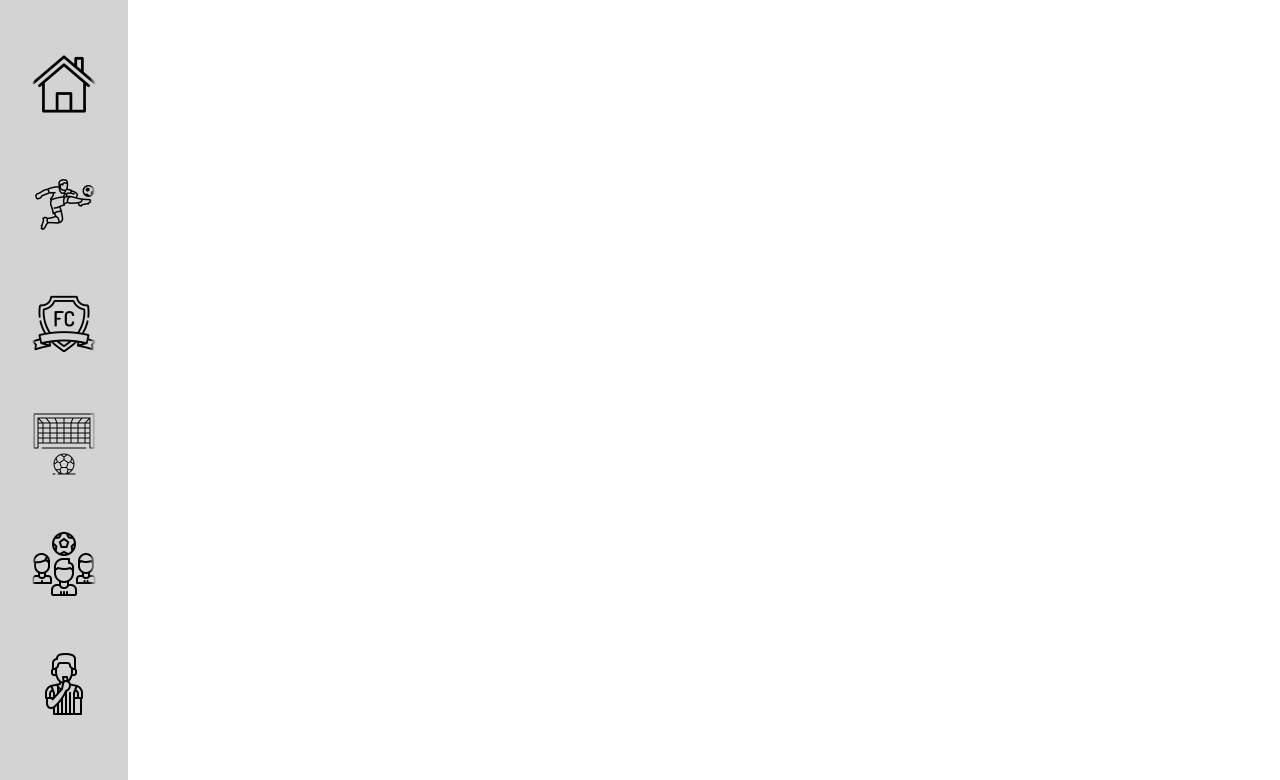
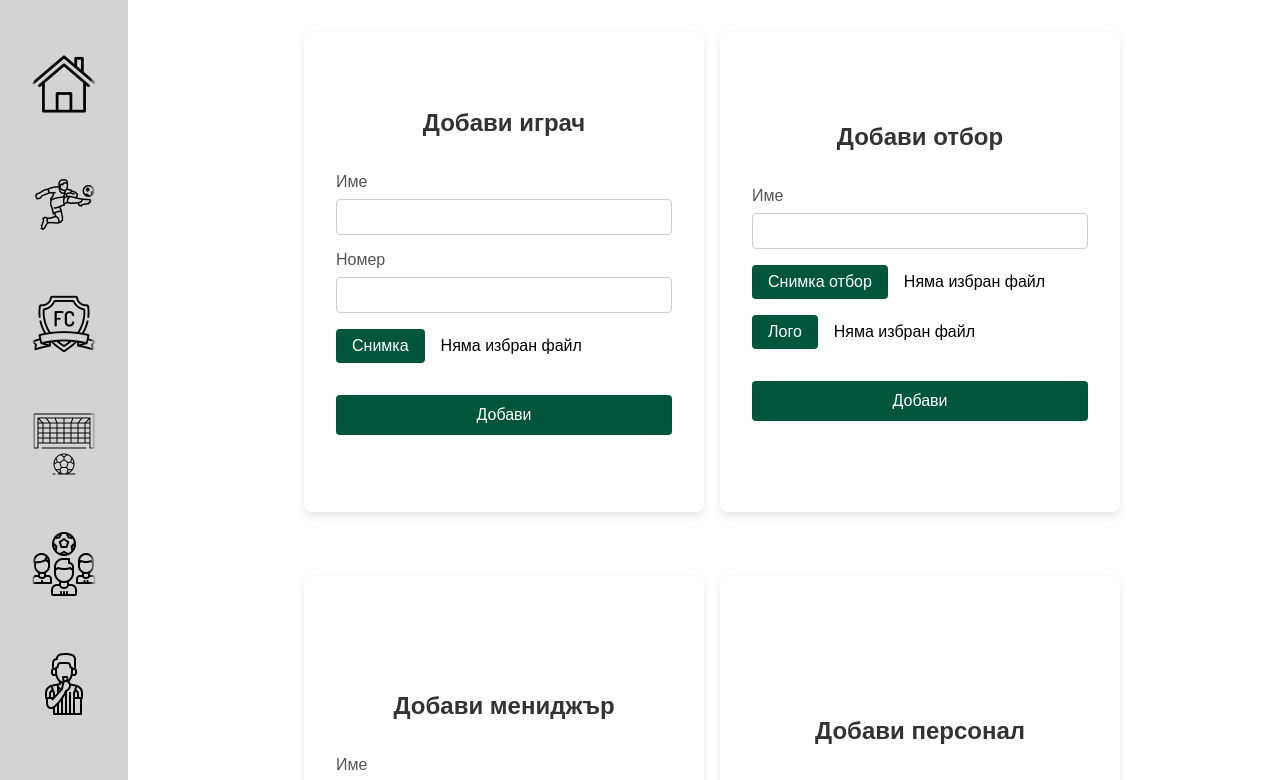
Before and after one commit to gKotseva/SofiaPremierLeague, a React (Vite) app in the folder client/: page /admin in a window 1280 px wide. Shown: the top 780 px of the page. Built offline with nearby package versions, Linux system fonts and the light colour scheme.

Commit message:
Fixed layout on component

```diff
--- a/client/src/components/admin/Admin.jsx
+++ b/client/src/components/admin/Admin.jsx
@@ -2,16 +2,18 @@ import React from 'react';
 import { AdminSide } from './AdminSide';
 import './Admin.modules.css';
 import AdminTable from './AdminTable';
+import { Outlet, useLocation } from 'react-router-dom';
+import { AdminHome } from './AdminHome';
+
 
 export function Admin() {
+    const location = useLocation();
+    const isMainAdminPath = location.pathname === '/admin';
+
     return (
         <div className="container">
-            <div className="side-header">
                 <AdminSide />
-            </div>
-            <div className="main-table">
-                <AdminTable />
-            </div>
+                {isMainAdminPath ? <AdminHome /> : <AdminTable />}
         </div>
     );
 }
```
